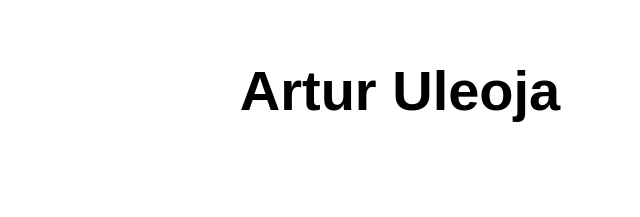
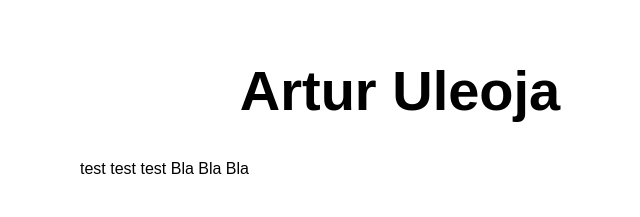
Before and after one commit to hashyyyy/ut2024azapp, a website: page src/index.html in a window 1280 px wide. Shown: the whole page, without its empty margins (240-880 px from the left). Drawn offline with Linux system fonts and the light colour scheme.

Commit message:
Update index.html

```diff
--- a/src/index.html
+++ b/src/index.html
@@ -11,6 +11,7 @@
 <body>
   <main>
     <h1>Artur Uleoja</h1>
+    <p>test test test Bla Bla Bla</p>
   </main>
 </body>
 
```
